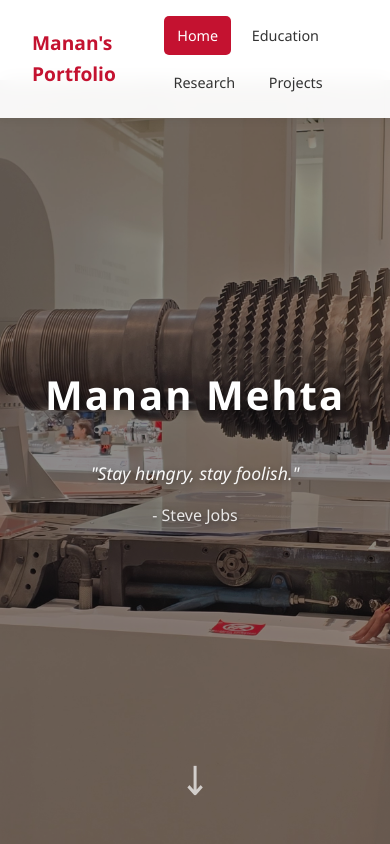
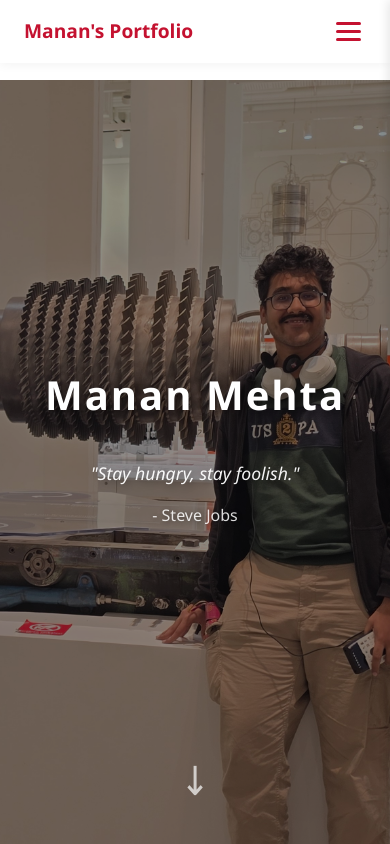
Before and after one commit to Bot736382/portfolio, a React (Vite) app: page / in a window 390 px wide. Shown: the top 844 px of the page. Built offline with nearby package versions, Linux system fonts and the light colour scheme.

Commit message:
Add mobile responsive sidebar menu and improve image positioning

```diff
--- a/src/App.css
+++ b/src/App.css
@@ -98,6 +98,117 @@ body {
 .nav-menu a.active {
   background: var(--cmu-red);
   color: white;
+}
+
+/* Hamburger Menu */
+.hamburger {
+  display: none;
+  flex-direction: column;
+  gap: 5px;
+  background: none;
+  border: none;
+  cursor: pointer;
+  padding: 5px;
+  z-index: 1002;
+}
+
+.hamburger span {
+  width: 25px;
+  height: 3px;
+  background: var(--cmu-red);
+  transition: all 0.3s ease;
+  border-radius: 2px;
+}
+
+.hamburger.active span:nth-child(1) {
+  transform: rotate(45deg) translate(8px, 8px);
+}
+
+.hamburger.active span:nth-child(2) {
+  opacity: 0;
+}
+
+.hamburger.active span:nth-child(3) {
+  transform: rotate(-45deg) translate(7px, -7px);
+}
+
+/* Mobile Sidebar */
+.mobile-sidebar {
+  position: fixed;
+  top: 0;
+  right: -300px;
+  width: 300px;
+  height: 100vh;
+  background: white;
+  box-shadow: -2px 0 10px rgba(0, 0, 0, 0.1);
+  transition: right 0.3s ease;
+  z-index: 1001;
+  overflow-y: auto;
+}
+
+.mobile-sidebar.open {
+  right: 0;
+}
+
+.mobile-sidebar-header {
+  padding: 1.5rem;
+  border-bottom: 1px solid var(--border-color);
+}
+
+.mobile-sidebar-header h3 {
+  color: var(--cmu-red);
+  font-size: 1.5rem;
+  margin: 0;
+}
+
+.mobile-menu {
+  list-style: none;
+  padding: 0;
+}
+
+.mobile-menu li {
+  border-bottom: 1px solid var(--border-color);
+}
+
+.mobile-menu a {
+  display: block;
+  padding: 1.2rem 1.5rem;
+  color: var(--text-color);
+  text-decoration: none;
+  font-size: 1.1rem;
+  transition: all 0.3s ease;
+}
+
+.mobile-menu a:hover,
+.mobile-menu a.active {
+  background: var(--cmu-red);
+  color: white;
+  padding-left: 2rem;
+}
+
+.mobile-overlay {
+  position: fixed;
+  top: 0;
+  left: 0;
+  right: 0;
+  bottom: 0;
+  background: rgba(0, 0, 0, 0.5);
+  z-index: 1000;
+  animation: fadeIn 0.3s ease;
+}
+
+@keyframes fadeIn {
+  from {
+    opacity: 0;
+  }
+  to {
+    opacity: 1;
+  }
+}
+
+/* Hide mobile elements on desktop */
+.desktop-menu {
+  display: flex;
 }
 
 /* Hero Section */
@@ -1031,14 +1142,24 @@ body {
 
 /* Responsive Design */
 @media (max-width: 768px) {
-  .nav-menu {
-    flex-wrap: wrap;
-    justify-content: center;
+  .hamburger {
+    display: flex;
   }
 
-  .nav-menu a {
-    padding: 0.5rem 0.8rem;
-    font-size: 0.9rem;
+  .desktop-menu {
+    display: none !important;
+  }
+
+  .nav-container {
+    padding: 1rem 1.5rem;
+  }
+
+  .nav-logo {
+    font-size: 1.3rem;
+  }
+
+  .hero {
+    background-position: 65% center;
   }
 
   .hero-title {
@@ -1093,6 +1214,14 @@ body {
 }
 
 @media (max-width: 480px) {
+  .nav-logo {
+    font-size: 1.1rem;
+  }
+
+  .hero {
+    background-position: 70% center;
+  }
+
   .hero-title {
     font-size: 2.5rem;
   }
--- a/src/components/Navigation.jsx
+++ b/src/components/Navigation.jsx
@@ -3,6 +3,7 @@ import { Link, useLocation } from "react-router-dom";
 
 const Navigation = () => {
   const [isScrolled, setIsScrolled] = useState(false);
+  const [isMobileMenuOpen, setIsMobileMenuOpen] = useState(false);
   const location = useLocation();
 
   useEffect(() => {
@@ -13,6 +14,23 @@ const Navigation = () => {
     window.addEventListener("scroll", handleScroll);
     return () => window.removeEventListener("scroll", handleScroll);
   }, []);
+
+  // Close mobile menu when route changes
+  useEffect(() => {
+    setIsMobileMenuOpen(false);
+  }, [location.pathname]);
+
+  // Prevent body scroll when mobile menu is open
+  useEffect(() => {
+    if (isMobileMenuOpen) {
+      document.body.style.overflow = "hidden";
+    } else {
+      document.body.style.overflow = "unset";
+    }
+    return () => {
+      document.body.style.overflow = "unset";
+    };
+  }, [isMobileMenuOpen]);
 
   const navItems = [
     { path: "/", label: "Home" },
@@ -28,7 +46,20 @@ const Navigation = () => {
         <Link to="/" className="nav-logo">
           Manan's Portfolio
         </Link>
-        <ul className="nav-menu">
+
+        {/* Hamburger Icon */}
+        <button
+          className={`hamburger ${isMobileMenuOpen ? "active" : ""}`}
+          onClick={() => setIsMobileMenuOpen(!isMobileMenuOpen)}
+          aria-label="Toggle menu"
+        >
+          <span></span>
+          <span></span>
+          <span></span>
+        </button>
+
+        {/* Desktop Menu */}
+        <ul className="nav-menu desktop-menu">
           {navItems.map((item) => (
             <li key={item.path}>
               <Link
@@ -40,6 +71,33 @@ const Navigation = () => {
             </li>
           ))}
         </ul>
+
+        {/* Mobile Sidebar */}
+        <div className={`mobile-sidebar ${isMobileMenuOpen ? "open" : ""}`}>
+          <div className="mobile-sidebar-header">
+            <h3>Menu</h3>
+          </div>
+          <ul className="mobile-menu">
+            {navItems.map((item) => (
+              <li key={item.path}>
+                <Link
+                  to={item.path}
+                  className={location.pathname === item.path ? "active" : ""}
+                >
+                  {item.label}
+                </Link>
+              </li>
+            ))}
+          </ul>
+        </div>
+
+        {/* Overlay */}
+        {isMobileMenuOpen && (
+          <div
+            className="mobile-overlay"
+            onClick={() => setIsMobileMenuOpen(false)}
+          />
+        )}
       </div>
     </nav>
   );
```
